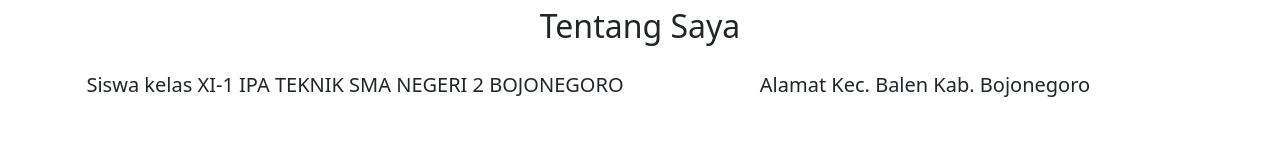
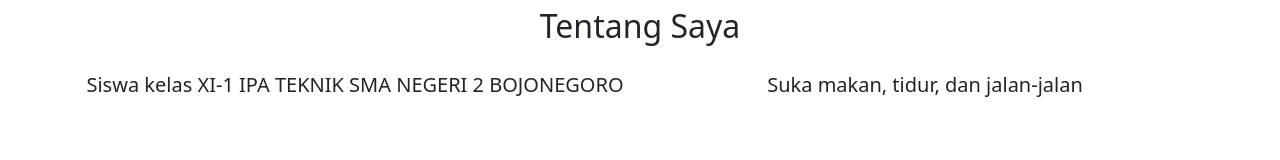
Before and after one commit to alfarels/titoalfarels.github.io, a plain HTML site: page index.html in a window 1280 px wide. Shown: the part 578-738 px from the top of the page. Drawn offline with nearby package versions, Linux system fonts and the light colour scheme.

Commit message:
index.html
Edit

```diff
--- a/index.html
+++ b/index.html
@@ -67,7 +67,7 @@
             <p>Siswa kelas XI-1 IPA TEKNIK SMA NEGERI 2 BOJONEGORO </p>
           </div>
           <div class="col-6">
-            <p>Alamat Kec. Balen Kab. Bojonegoro</p>
+            <p>Suka makan, tidur, dan jalan-jalan</p>
           </div>
         </div>
       </div>
```
